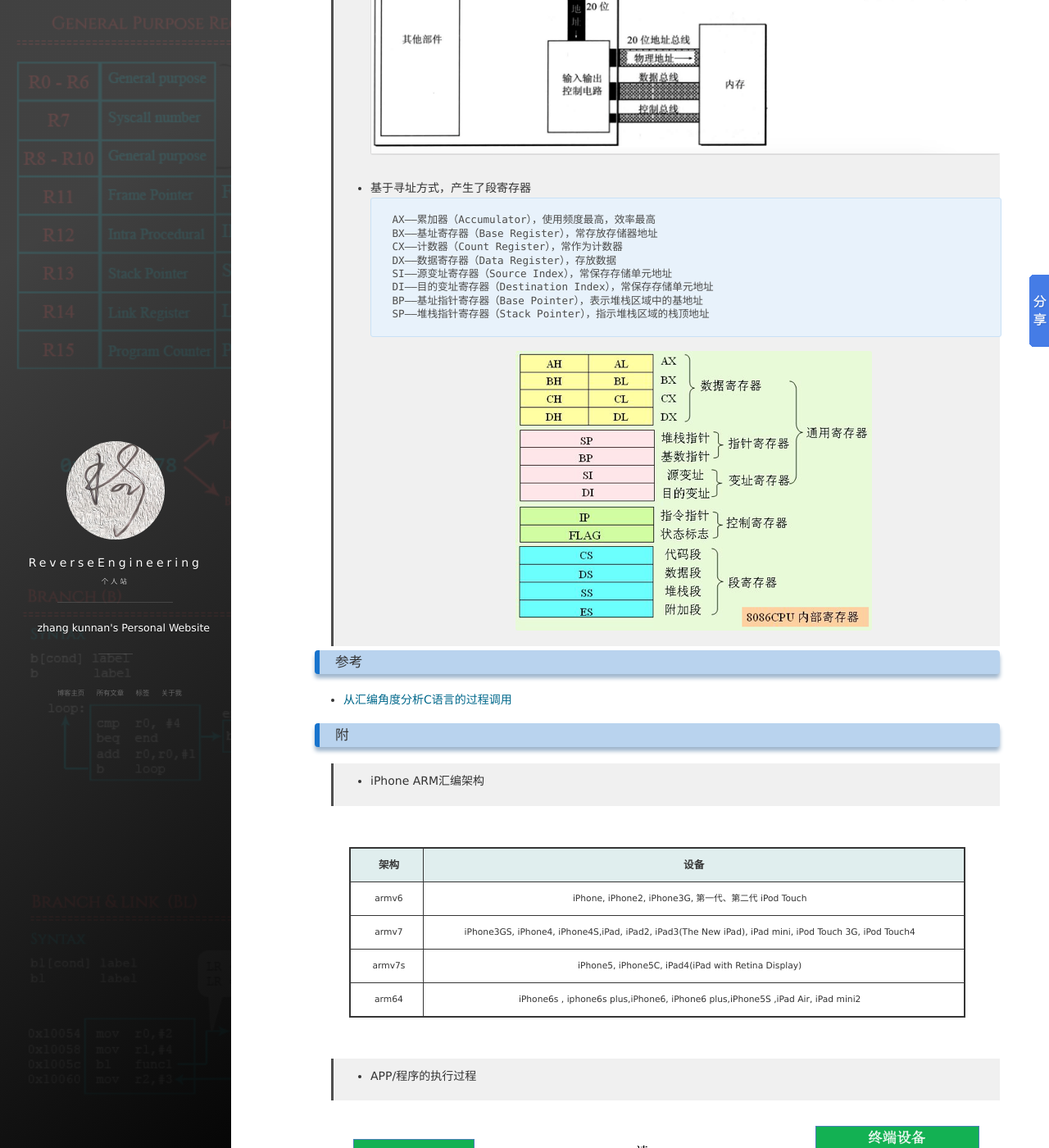
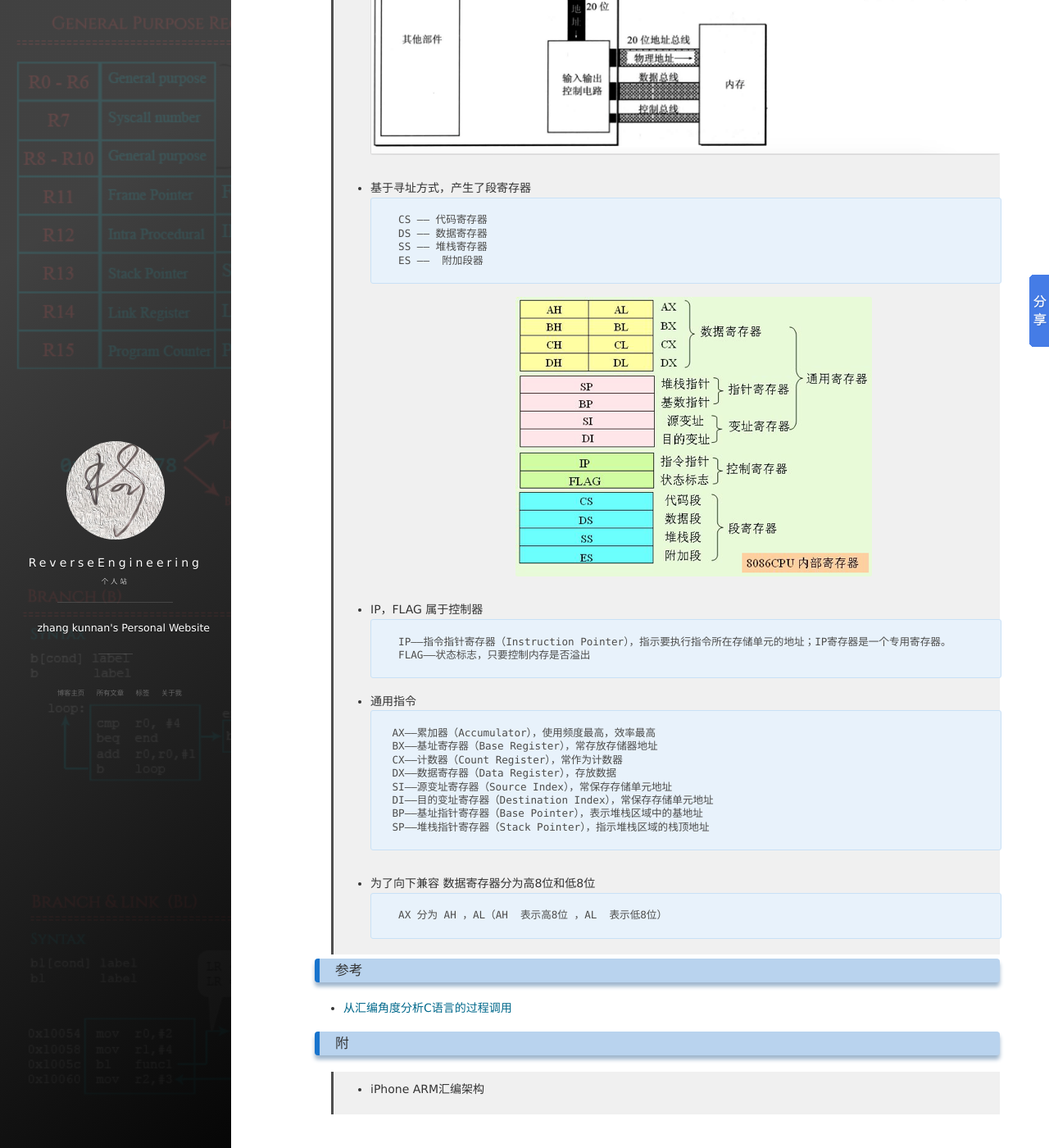
Before and after one commit to zhangkn/zhangkn.github.io, a Jekyll site: the page built from _posts/2017-12-24-assemblyLanguage.md, in a window 1280 px wide and 1400 px high, scrolled down 762 px. Shown: the whole window at 82% size. Built offline with Jekyll 4.4.1, drawn with Linux system fonts in a browser that asks for light colours; nearby versions of some CDN libraries; comment, search, counter and statistics services are not loaded.

Commit message:
通用指令

````diff
--- a/_posts/2017-12-24-assemblyLanguage.md
+++ b/_posts/2017-12-24-assemblyLanguage.md
@@ -21,6 +21,20 @@ site: https://zhangkn.github.io
 
 >* 基于寻址方式，产生了段寄存器
 ```
+ CS ―― 代码寄存器
+ DS ―― 数据寄存器
+ SS ―― 堆栈寄存器
+ ES ――  附加段器
+```
+![](/images/posts/usefulCommand/register.png)
+
+>* IP，FLAG 属于控制器
+```
+ IP――指令指针寄存器（Instruction Pointer），指示要执行指令所在存储单元的地址；IP寄存器是一个专用寄存器。
+ FLAG――状态标志，只要控制内存是否溢出
+```
+>* 通用指令
+```
   AX――累加器（Accumulator），使用频度最高，效率最高
   BX――基址寄存器（Base Register），常存放存储器地址
   CX――计数器（Count Register），常作为计数器
@@ -30,7 +44,11 @@ site: https://zhangkn.github.io
   BP――基址指针寄存器（Base Pointer），表示堆栈区域中的基地址
   SP――堆栈指针寄存器（Stack Pointer），指示堆栈区域的栈顶地址
 ```
-![](/images/posts/usefulCommand/register.png)
+
+>* 为了向下兼容 数据寄存器分为高8位和低8位
+```
+ AX 分为 AH ，AL（AH  表示高8位 ，AL  表示低8位）
+```
 
 ### 参考
 
````
